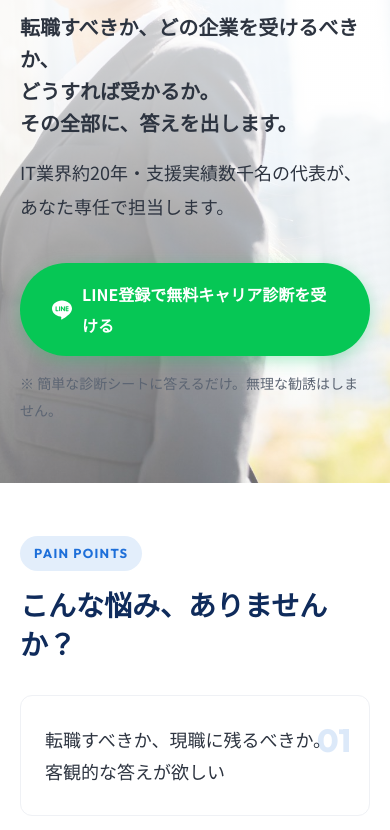
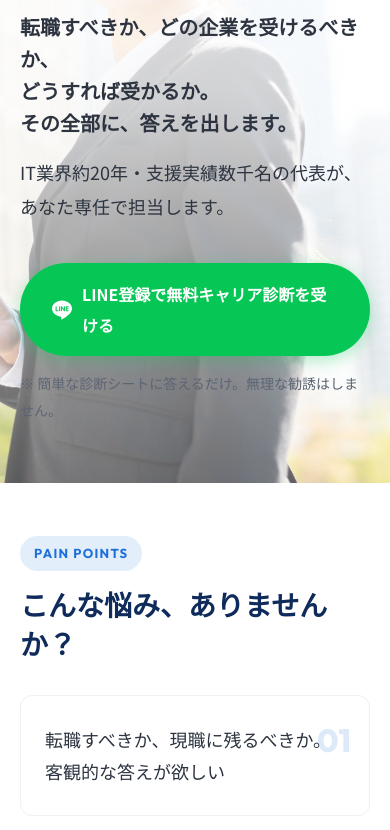
Before and after one commit to xjapax/seconne-career, a plain HTML site: page lp/index.html in a window 390 px wide. Shown: the part 303-1133 px from the top of the page. Drawn offline with Linux system fonts and the light colour scheme.

Commit message:
Update index.html

```diff
--- a/lp/index.html
+++ b/lp/index.html
@@ -94,15 +94,15 @@ body {
 }
 .hero__bg {
   position: absolute;
-  top: 0; right: 0; width: 58%; height: 100%;
+  top: 0; left: 0; width: 100%; height: 100%;
   object-fit: cover;
-  object-position: 30% center;
+  object-position: 75% center;
   z-index: 0;
 }
 .hero__overlay {
   position: absolute;
-  top: 0; left: 0; width: 60%; height: 100%;
-  background: linear-gradient(90deg, rgba(255,255,255,1) 0%, rgba(255,255,255,0.98) 55%, rgba(255,255,255,0.6) 80%, rgba(255,255,255,0) 100%);
+  top: 0; left: 0; width: 100%; height: 100%;
+  background: linear-gradient(90deg, rgba(255,255,255,1) 0%, rgba(255,255,255,0.97) 35%, rgba(255,255,255,0.75) 55%, rgba(255,255,255,0) 70%);
   z-index: 1;
 }
 .hero .container { position: relative; z-index: 2; padding: 80px 20px; max-width: var(--max-w); }
@@ -404,8 +404,8 @@ body {
   .sec { padding: 52px 0; }
   .hero { min-height: 480px; }
   .hero .container { padding: 60px 20px; }
-  .hero__bg { width: 100%; right: 0; left: 0; object-position: 70% center; }
-  .hero__overlay { width: 100%; left: 0; background: linear-gradient(180deg, rgba(255,255,255,0.88) 0%, rgba(255,255,255,0.75) 50%, rgba(255,255,255,0.4) 100%); }
+  .hero__bg { object-position: 65% center; }
+  .hero__overlay { background: linear-gradient(180deg, rgba(255,255,255,0.92) 0%, rgba(255,255,255,0.8) 50%, rgba(255,255,255,0.35) 100%); }
   .hero__title { max-width: none; }
   .hero__headline { max-width: none; }
   .hero__sub { max-width: none; }
```
